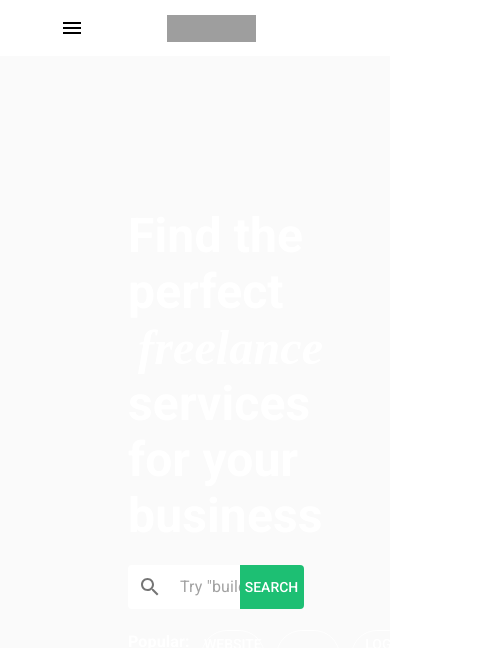
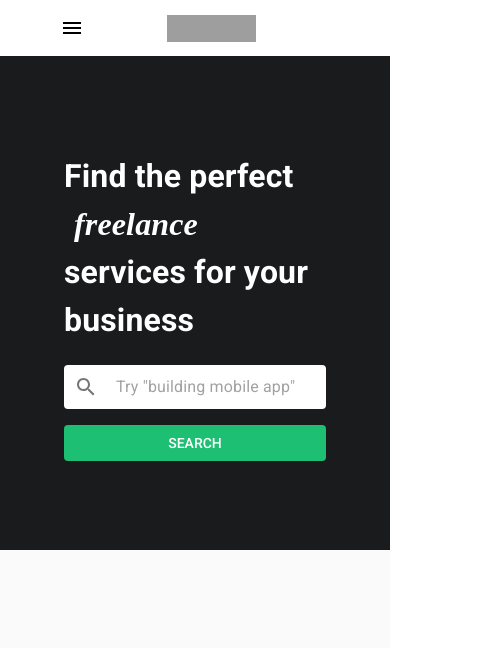
Before and after one commit to iampooran/fiverclone, a React (Create React App) app: page / in a window 390 px wide. Shown: the top 648 px of the page, 490 px wide, since content can reach past the window. Built offline with nearby package versions, Linux system fonts and the light colour scheme; grey boxes are pictures that could not be loaded.

Commit message:
Responsive Header Added

```diff
--- a/src/components/Header/Header.jsx
+++ b/src/components/Header/Header.jsx
@@ -12,6 +12,7 @@ import Freelancer7 from "../../assets/Freelancer/Freelancer7.png";
 import Freelancer8 from "../../assets/Freelancer/Freelancer8.png";
 import { Carousel } from "react-responsive-carousel";
 import "react-responsive-carousel/lib/styles/carousel.min.css";
+import MobileHeader from "../MobileHeader/MobileHeader";
 
 const cssClasses = [
   "background1",
@@ -45,13 +46,15 @@ const Header = () => {
           showIndicators={false}
           swipeable={false}
         >
-          {totalFreelancer.map((frelance) => (
+          {totalFreelancer.map((frelance,index) => (
             <Slide
+            key={index}
               cssClasses={cssClasses[frelance]}
               freelancer={freelancer[frelance]}
             />
           ))}
         </Carousel>
+        <MobileHeader/>
       </Box>
     </>
   );
--- a/src/components/Heading/Heading.jsx
+++ b/src/components/Heading/Heading.jsx
@@ -48,6 +48,7 @@ const Heading = () => {
         width: "45%",
         margin: "13rem 8rem",
         zIndex: 1,
+        display:{xs:"none",md:"block"}
       }}
     >
       <Typography variant="h3" sx={{ fontWeight: "600", color: "white" }}>
@@ -92,8 +93,8 @@ const Heading = () => {
         <Typography sx={{ fontWeight: "bold", color: "white" }}>
           Popular:
         </Typography>
-        {category.map((cate) => (
-          <CategoryButton variant="outlined">{cate}</CategoryButton>
+        {category.map((cate,index) => (
+          <CategoryButton key={index} variant="outlined">{cate}</CategoryButton>
         ))}
       </Box>
     </Box>
--- /dev/null
+++ b/src/components/MobileHeader/MobileHeader.jsx
@@ -0,0 +1,89 @@
+import React from "react";
+import { Box } from "@mui/material";
+import { Button, IconButton, Typography } from "@mui/material";
+import "react-responsive-carousel/lib/styles/carousel.min.css";
+import SearchIcon from "@mui/icons-material/Search";
+import { styled } from "@mui/material/styles";
+import InputBase from "@mui/material/InputBase";
+import Paper from "@mui/material/Paper";
+
+const MobileHeader = ({ cssClasses, freelancer }) => {
+    const SearchButton = styled(Button)(({ theme }) => ({
+        width: "100%",
+        fontFamily: "Roboto",
+        fontWeight: "500",
+        background: "#1DBF73",
+        color: "white",
+
+        margin: 0,
+        borderRadius: "4px 4px 4px 4px",
+        borderColor: "#1DBF73",
+        "&:hover": {
+          backgroundColor: "#19A262",
+          color: "white",
+          borderColor: "#19A262",
+        },
+      }));
+
+  return (
+    <Box
+
+      sx={{
+        background:"#1A1B1D",
+        width: "100%",
+        height: "550px",
+        display: { md: "none", xs: "flex" },
+      }}
+    >
+      <Box
+        sx={{
+          margin: "9.5rem 4rem",
+
+        }}
+      >
+        <Typography fontSize={32} sx={{ fontWeight: "600", color: "white" }}>
+          Find the perfect{" "}
+          <span
+            style={{
+              marginLeft: "10px",
+              fontFamily: "Domaine Display Narrow",
+              fontStyle: "italic",
+            }}
+          >
+            freelance
+          </span>{" "}
+          services for your business
+        </Typography>
+        <Box sx={{ display: "flex", marginTop: "1.3rem" }}>
+          <Paper
+            elevation={0}
+            component="form"
+            sx={{
+              borderRadius: "4px 4px 4px 4px",
+              shadow: "none",
+              display: "flex",
+              alignItems: "center",
+              width: "100%",
+              marginBottom:'1rem'
+            }}
+          >
+            <IconButton type="button" sx={{ p: "10px" }} aria-label="search">
+              <SearchIcon />
+            </IconButton>
+            <InputBase
+              sx={{ ml: 1, flex: 1 }}
+              placeholder={`Try "building mobile app"`}
+              inputProps={{ "aria-label": "search google maps" }}
+            />
+          </Paper>
+
+        </Box>
+        <SearchButton disableElevation variant="contained">
+            Search
+          </SearchButton>
+      </Box>
+    </Box>
+  );
+};
+
+export default MobileHeader;
--- a/src/components/Navbar/Navbar.jsx
+++ b/src/components/Navbar/Navbar.jsx
@@ -208,7 +208,7 @@ function Navbar() {
 
           {/* Desktop Menu */}
           <Box sx={{ flexGrow: 0, display: { xs: "none", md: "flex" } }}>
-            {pages.map((page) => (
+            {pages.map((page,index) => (
               <Typography
                 fontSize={17}
                 fontWeight="500"
```
